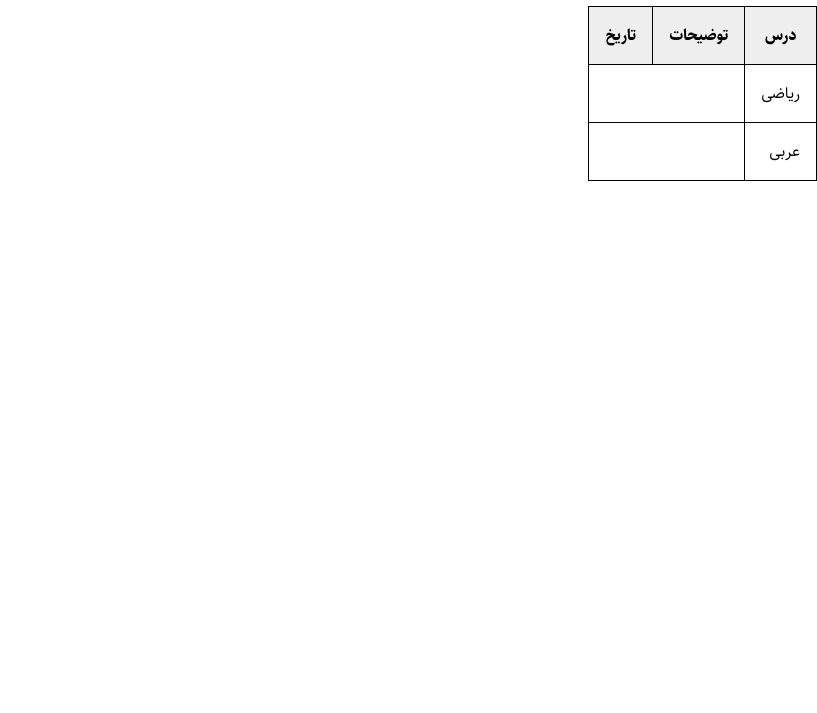
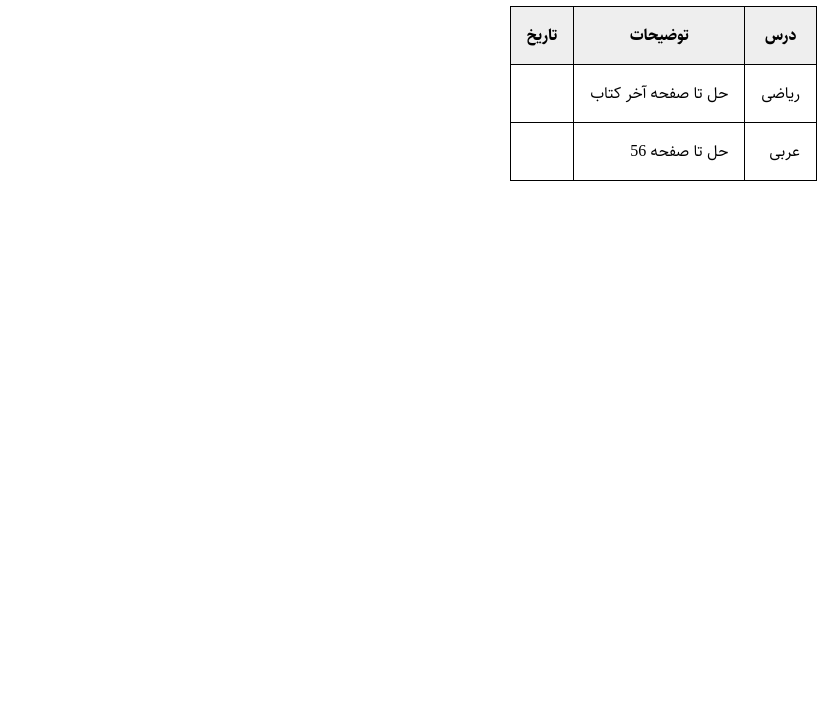
Before and after one commit to manimonji/1051-homework, a plain HTML site: page index.html in a window 1280 px wide. Shown: the part 87-800 px from the top of the page, without its empty margins (463-1280 px from the left). Drawn offline with nearby package versions, Linux system fonts and the light colour scheme.

Commit message:
Database update

```diff
--- a/index.html
+++ b/index.html
@@ -18,6 +18,6 @@
             </tbody>
         </table>
     </body>
-    <script src="https://cdnjs.cloudflare.com/ajax/libs/d3/7.8.5/d3.min.js"></script>
+    <script src="https://code.jquery.com/jquery-3.7.1.js" integrity="sha256-eKhayi8LEQwp4NKxN+CfCh+3qOVUtJn3QNZ0TciWLP4=" crossorigin="anonymous"></script>
     <script src="script.js"></script>
 </html>
--- a/script.js
+++ b/script.js
@@ -1,12 +1,14 @@
-let table = d3.select("table");
+let table = $("table");
 
 fetch("https://raw.githubusercontent.com/manimonji/1051-homework/main/takalif.json")
     .then(response => response.json())
     .then((data) => {
-       table.selectAll()
-            .data(data)
-            .enter()
-            .append("tr")
-            .append("td")
-            .text(d => d.course);
+        data.forEach(homework => {
+            table.append(
+                `<tr>
+                    <td>${homework.course}</td>
+                    <td>${homework.description}</td>
+                </tr>`
+            )
+        });
     });
--- a/takalif.json
+++ b/takalif.json
@@ -1,4 +1,4 @@
 [
-    {"course":"ریاضی", "description":"حل تا صفحه آخر کتاب"},
-    {"course":"عربی", "description":"حل تا صفحه 56"}
+    {"course":"ریاضی", "description":"حل تا صفحه آخر کتاب", "date":"1400-05-25"},
+    {"course":"عربی", "description":"حل تا صفحه 56", "date":"1400-04-15"}
 ]
```
